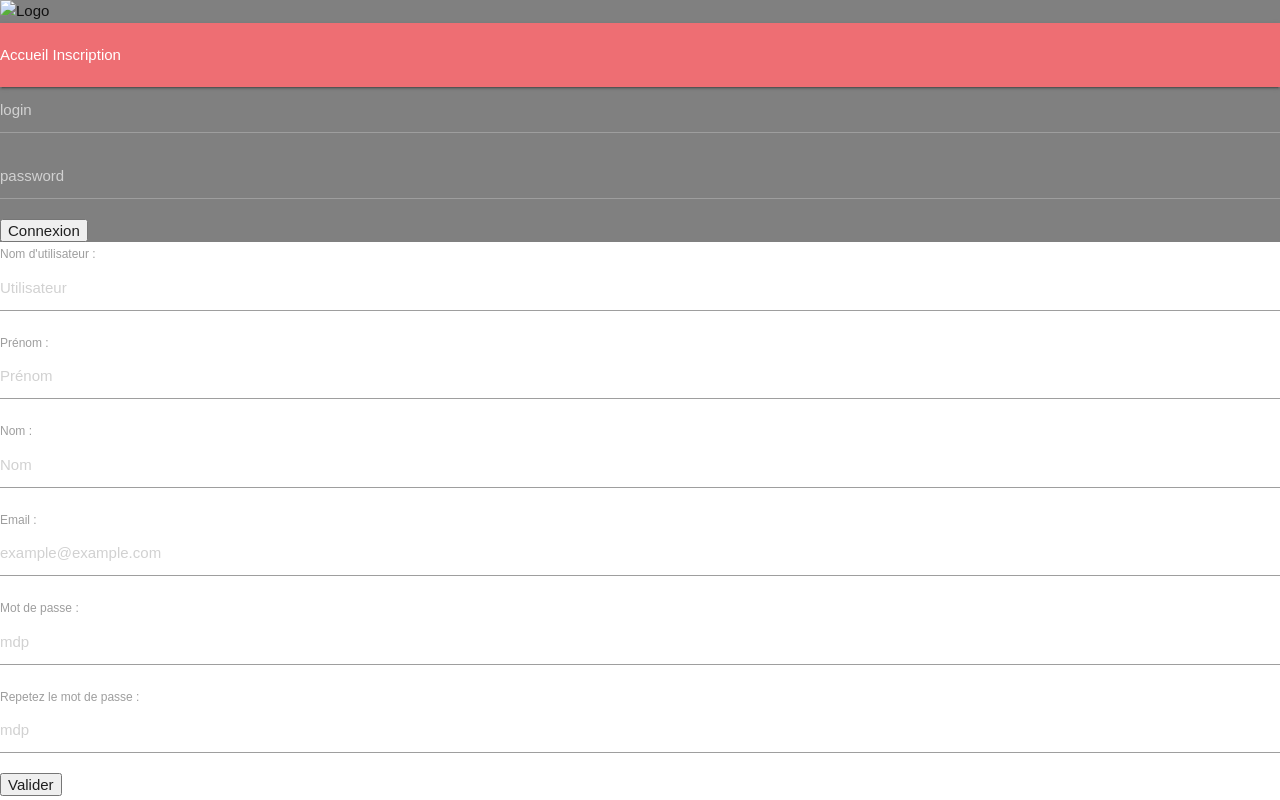
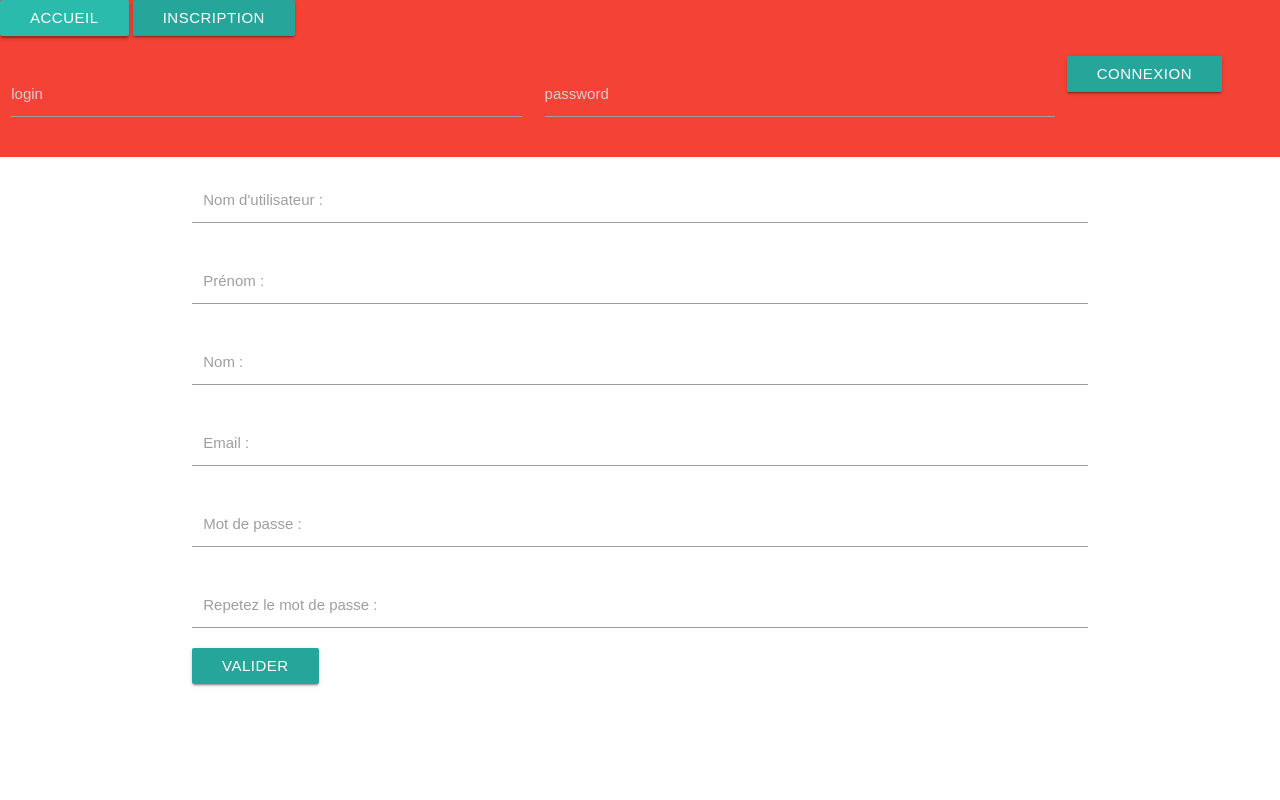
Before and after one commit to gfauconnier/evalphp1, a PHP site: page /controller/inscription.php in a window 1280 px wide. Run offline with PHP 8.4, Linux system fonts and the light colour scheme.

Commit message:
added materialize classes + small amount of css to upgrade the visual of the site

```diff
--- a/controller/admin.php
+++ b/controller/admin.php
@@ -13,9 +13,12 @@ if (isset($_SESSION['user'], $_SESSION['user_id'])) {
     ?>
     <main>
       <h1>Mes projets</h1>
+        <div class="row">
+
       <?php
       require_once 'ownprojects.php';
       ?>
+      </div>
     </main>
     <?php
 
--- a/controller/headerc.php
+++ b/controller/headerc.php
@@ -1,14 +1,14 @@
 <?php
 if (isset($_SESSION['user'], $_SESSION['user_id'])) {
-    $header_links = '<a href="admin.php">Gestion des projets</a>';
-    $header_connect = '<form action="disconnect.php" method="post">';
-    $header_connect .= '<input type="submit" name="disconnect" value="Deconnexion">';
+    $header_links = '<a href="admin.php" class="btn">Gestion des projets</a>';
+    $header_connect = '<form action="disconnect.php" method="post" class="row s6">';
+    $header_connect .= '<input type="submit" name="disconnect" value="Deconnexion" class="btn s4">';
 } else {
-    $header_links = '<a href="inscription.php">Inscription</a>';
-    $header_connect = '<form action="connect.php" method="post">';
-    $header_connect .= '<input type="text" id="login" name="login" placeholder="login" required>';
-    $header_connect .= '<input type="password" name="pwd" id="pwd" placeholder="password" required>';
-    $header_connect .= '<input type="submit" name="submit" value="Connexion">';
+    $header_links = '<a href="inscription.php" class="btn">Inscription</a>';
+    $header_connect = '<form action="connect.php" method="post" class="row s6">';
+    $header_connect .= '<div class="input-field col s5"><input type="text" id="login" name="login" class="s6" placeholder="login" required></div>';
+    $header_connect .= '<div class="input-field col s5"><input type="password" name="pwd" id="pwd" class="s6" placeholder="password" required></div>';
+    $header_connect .= '<input type="submit" name="submit" value="Connexion" class="btn s2">';
 }
 
 include '../vue/template/headerv.php';
--- a/css/main.css
+++ b/css/main.css
@@ -1,16 +1,28 @@
-header {
-  background-color: grey;
-}
-
-h1, h2, h3, h4 {
+h2, h3, h4 {
   font-size: 1rem;
 }
 
-.ownprojectcard {
+.del_step {
+  margin: 5px 0;
+}
+
+li.stepli {
   border: 1px solid black;
 }
 
+ul.step {
+  border: 1px solid black;
+}
 
-li.step {
-  border: 1px solid red;
+ul.task {
+  border: 1px solid grey;
 }
+
+ul.task li {
+  padding: 2px;
+}
+
+div.taskman {
+  height: 10%;
+  border: 1px solid grey;
+}
--- a/vue/inscriptionv.php
+++ b/vue/inscriptionv.php
@@ -1,17 +1,33 @@
-<form action="inscription.php" method="post">
+<div class="container">
 
-  <label for="user">Nom d'utilisateur : </label><br>
-  <input type="text" id="user" name="user" placeholder="Utilisateur" required><br>
-  <label for="userfname">Prénom : </label><br>
-  <input type="text" id="userfname" name="userfname" placeholder="Prénom" required><br>
-  <label for="userlname">Nom : </label><br>
-  <input type="text" id="userlname" name="userlname" placeholder="Nom" required><br>
-  <label for="email">Email : </label><br>
-  <input type="email" id="email" name="email" placeholder="example@example.com" required><br>
-  <label for="pwd">Mot de passe : </label><br>
-  <input type="password" id="pwd" name="pwd" placeholder="mdp" required><br>
-  <label for="rpwd">Repetez le mot de passe : </label><br>
-  <input type="password" id="rpwd" name="rpwd" placeholder="mdp" required><br>
-  <input type="submit" name="submit" value="Valider">
+  <form action="inscription.php" method="post" class="col">
 
-</form>
+    <div class="input-field col s12">
+      <label for="user">Nom d'utilisateur : </label>
+      <input type="text" id="user" name="user" required>
+    </div>
+    <div class="input-field col s12">
+      <label for="userfname">Prénom : </label>
+      <input type="text" id="userfname" name="userfname" required>
+    </div>
+    <div class="input-field col s12">
+      <label for="userlname">Nom : </label>
+      <input type="text" id="userlname" name="userlname" required>
+    </div>
+    <div class="input-field col s12">
+      <label for="email">Email : </label>
+      <input type="email" id="email" name="email" required>
+    </div>
+    <div class="input-field col s12">
+      <label for="pwd">Mot de passe : </label>
+      <input type="password" id="pwd" name="pwd" required>
+    </div>
+    <div class="input-field col s12">
+      <label for="rpwd">Repetez le mot de passe : </label>
+      <input type="password" id="rpwd" name="rpwd" required>
+    </div>
+    <input type="submit" name="submit" value="Valider" class="btn">
+
+  </form>
+
+</div>
--- a/vue/template/headerv.php
+++ b/vue/template/headerv.php
@@ -1,10 +1,18 @@
-<header>
+<header class="red">
 
-  <img src="" alt="Logo">
-  <nav>
-    <a href="index.php">Accueil</a>
-    <?php echo $header_links; ?>
-  </nav>
-  <?php echo $header_connect; ?>
-  </form>
+  <!-- <img src="" alt="Logo"> -->
+
+    <div class="row">
+      <div class="row s6">
+
+        <a href="index.php" class="btn">Accueil</a>
+        <?php echo $header_links; ?>
+      </div>
+
+
+        <?php echo $header_connect; ?>
+        </form>
+
+    </div>
+  <!-- </div> -->
 </header>
```
Also changed, not shown: controller/manageproject.php (+14 -8 lines), vue/manageprojectvue.php (+6 -4 lines), vue/manageprojectvue_step.php (+9 -6 lines), vue/manageprojectvue_task.php (+6 -4 lines), vue/newproject.php (+12 -4 lines), vue/ownprojectvue.php (+28 -16 lines), vue/template/footer.php (+1 -7 lines).
